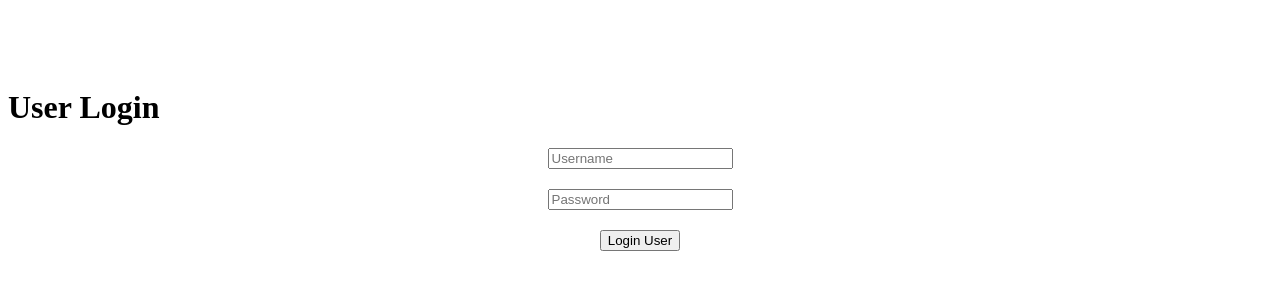
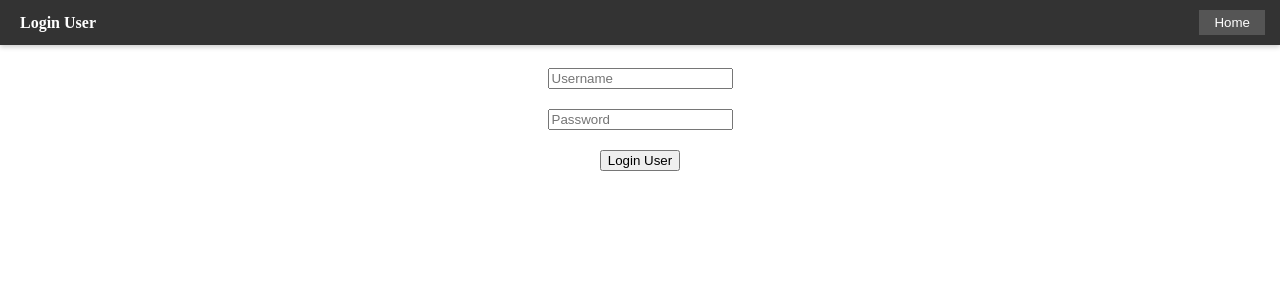
Before and after one commit to ap539813/Grocery-Shoping-App, a Vue app in the folder frontend/: page /login/user in a window 1280 px wide. Shown: the top 300 px of the page. Built offline with nearby package versions, Linux system fonts and the light colour scheme.

Commit message:
Update UserLoginPage.vue

```diff
--- a/frontend/src/components/UserLoginPage.vue
+++ b/frontend/src/components/UserLoginPage.vue
@@ -1,5 +1,14 @@
 <template>
-  <h1>User Login</h1>
+  <!-- Navigation Bar -->
+  <nav class="navbar">
+      <div class="navbar-left">
+        <span id="manager-username">Login User</span>
+      </div>
+      <div class="navbar-right">
+        <button @click="goToHome">Home</button>
+      </div>
+    </nav>
+  <!-- <h1>User Login</h1> -->
     <div class="user-login-page">
       <input type="text" v-model="username" placeholder="Username" />
       <input type="password" v-model="password" placeholder="Password" />
@@ -16,6 +25,9 @@
       };
     },
     methods: {
+      goToHome() {
+        this.$router.push({ name: 'Home'});
+        },
       async login() {
         try {
           const response = await fetch('http://127.0.0.1:5000/login-user', {
```
